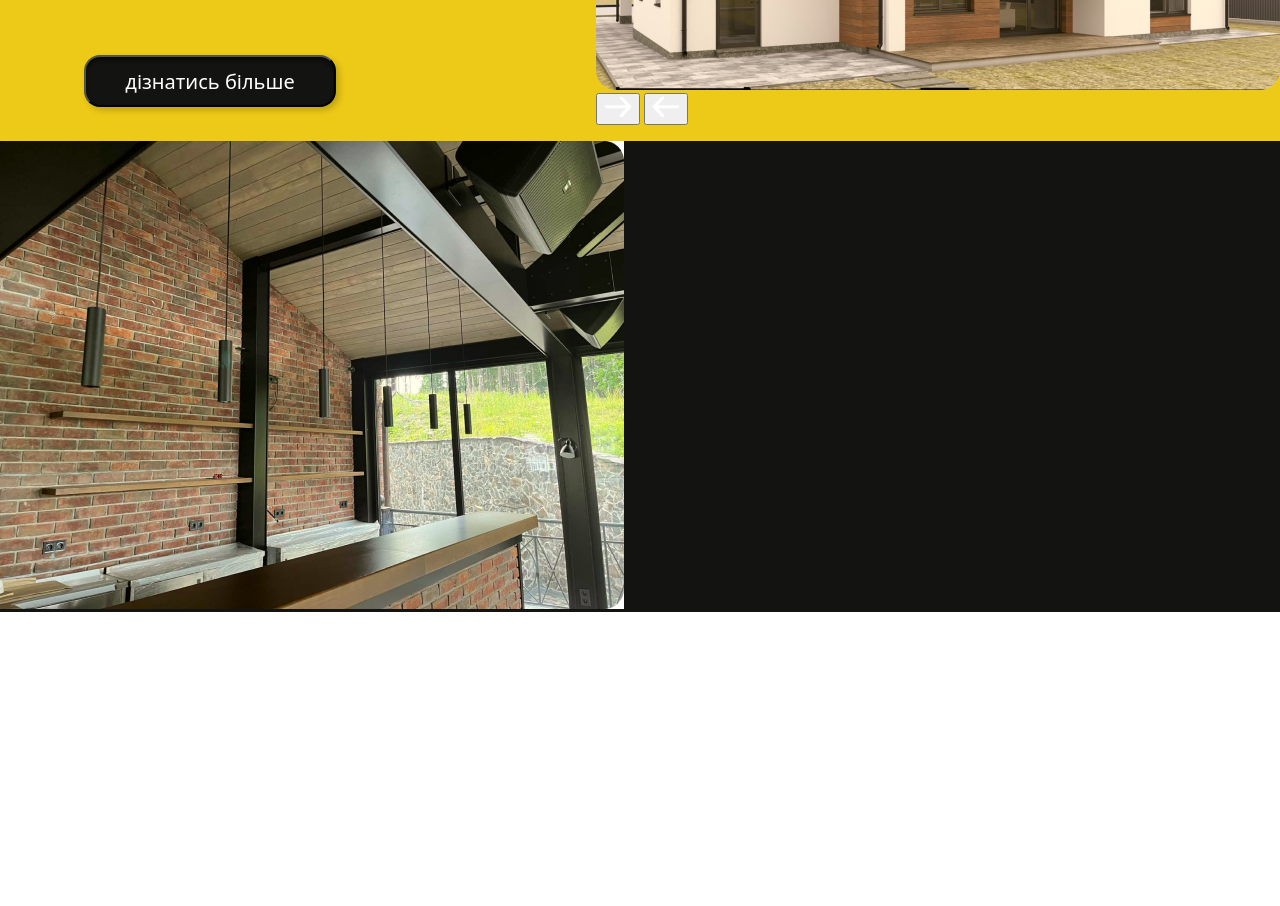
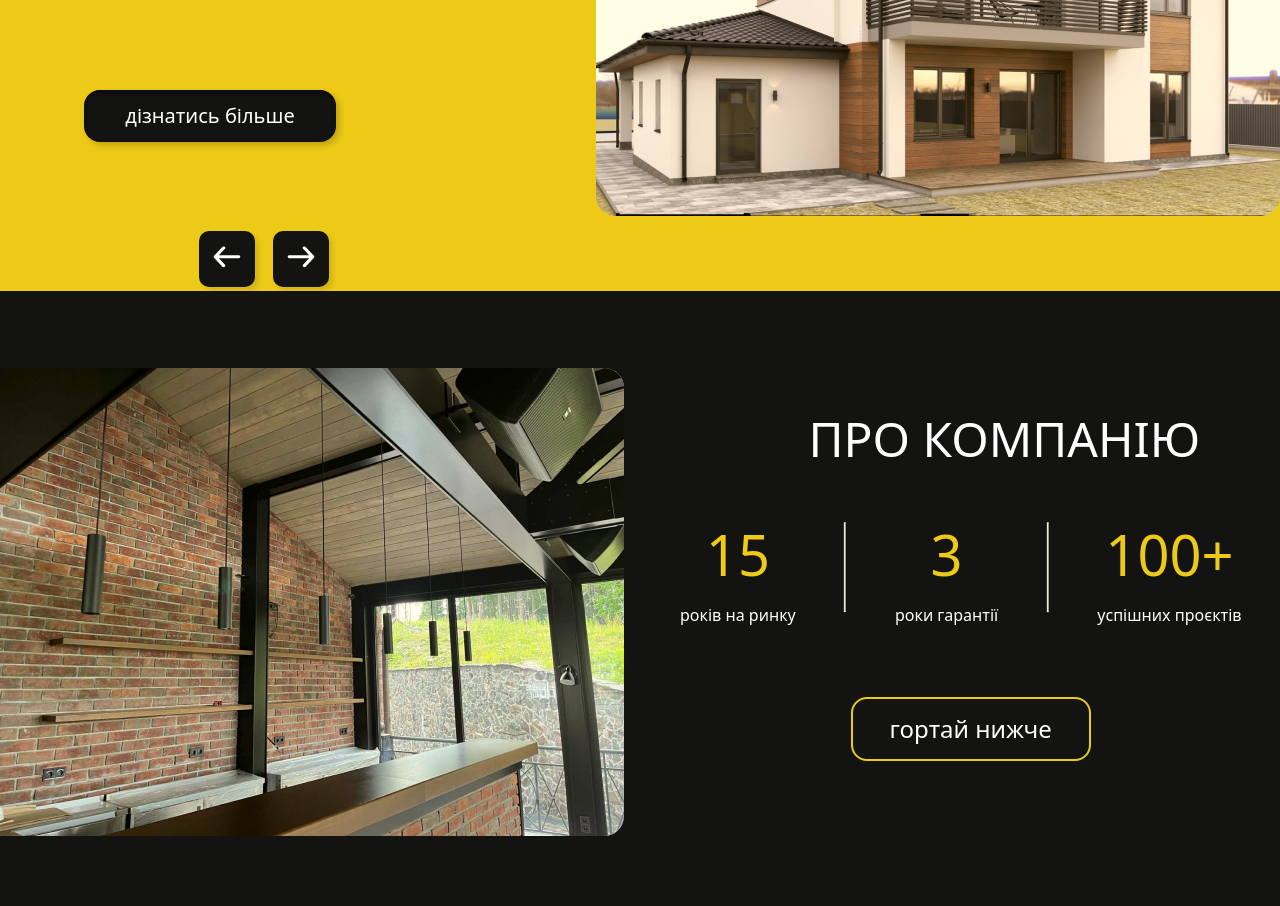
Before and after one commit to LevFurmanov/budteos-freelance-job01, a plain HTML site: page index.html in a window 1280 px wide. Shown: the part 462-1368 px from the top of the page. Before the commit the page ends 1094 px from the top, so only its background shows below. Drawn offline with nearby package versions, Linux system fonts and the light colour scheme.

Commit message:
day1+second-label

```diff
--- a/index.html
+++ b/index.html
@@ -18,7 +18,7 @@
     <header>
         <section class="info-section">
             <div class="header-container">
-                <a href="#"><img src="№" alt="logo" class="header-logo"></a>
+                <a href="#"><img src="images/logo.svg" alt="logo" class="header-logo"></a>
                 <ul class="header-info">
                     <li><a href="">головна</a></li>
                     <li><a href="">послуги</a></li>
@@ -39,8 +39,8 @@
 
                 <div class="image-sec column">
                     <img src="images/modern-house-pic.png" alt="house" class="header-img">
-                    <button type="button" class="under-btn"><img src="images/arrow.svg" alt="arrow right"></button>
-                    <button type="button" class="under-btn"><img src="images/arrow-left.svg" alt="arrow left"></button>
+                    <button type="button" class="under-btn-right"><img src="images/arrow-left.svg" alt="arrow right"></button>
+                    <button type="button" class="under-btn-left"><img src="images/arrow.svg" alt="arrow left"></button>
                 </div>
             </div>
 
@@ -49,14 +49,38 @@
 
     <main>
         <section class="our-features">
-            <div><img src="images/ourfeatures.jpg" alt="kitchen"></div>
-            <div>
-                <h2></h2>
+
+            <div class="features-row">
+                <div class="features-img column"><img src="images/ourfeatures.jpg" alt="kitchen"></div>
+                <div class="about-block column">
+                    <h2 class="about-company">ПРО КОМПАНІЮ</h2>
+                    <ul class="about-list">
+                        <li>
+                            <span class="numspan">15</span>
+                            <p class="textspan">років на ринку</p>
+                        </li>
+                        <hr>
+                        <li>
+                            <span class="numspan">3</span>
+                            <p class="textspan">роки гарантії</p>
+                        </li>
+                        <hr>
+                        <li>
+                            <span class="numspan">100+</span>
+                            <p class="textspan">успішних проєктів</p>
+                        </li>
+                    </ul>
+                    <button type="button" class="features-btn">гортай нижче</button>
+                </div>
             </div>
         </section>
+
         <section class="wework"></section>
+
         <section our-projects></section>
+
         <section class="where-we-work"></section>
+
         <section class="questions"></section>
     </main>
     <footer></footer>
--- a/styles/style.css
+++ b/styles/style.css
@@ -1,6 +1,10 @@
 body{
     margin: 0;
     padding: 0;
+}
+
+button{
+    cursor: pointer;
 }
 
 /*HEADER*/
@@ -48,7 +52,7 @@ body{
 }
 
 .header-tel{
-    margin-right: 2%;
+    margin-right: 3%;
     line-height: 18px;
 }
 .header-tel>li{
@@ -58,6 +62,7 @@ body{
 .header-tel>li>a{
     text-decoration: none;
     color: #131312;
+    margin-left: 1vh;
 }
 
 .under-header{
@@ -73,6 +78,11 @@ body{
     flex: 50%;
 }
 
+.image-sec{
+    position: relative;
+    margin-top: 10%;
+}
+
 .header-btn{
     width: 252px;
     height: 52px;
@@ -84,6 +94,8 @@ body{
     font-weight: 400;
     font-size: 20px;
     margin-left: 3em;
+    line-height: 1;
+    border: none;
 }
 
 h1{
@@ -95,6 +107,11 @@ h1{
 
 .text{
     color: white;
+    font-style: normal;
+    font-weight: 400;
+    font-size: 32px;
+    line-height: 1.3;
+    text-transform: lowercase;
 }
 
 span{
@@ -102,9 +119,112 @@ span{
 }
 
 
+.under-btn-right{
+    width: 7vh;
+    height: 7vh;
+    background: #131312;
+    border-radius: 10px;
+    position: relative;
+    border: none;
+    text-align: center;
+    transform: translate(-50%, -50%);
+    right: 54%;
+    top: 40px;
+    box-shadow: 4px 4px 4px rgba(0, 0, 0, 0.1);
+}
+
+.under-btn-left{
+    width: 7vh;
+    height: 7vh;
+    background: #131312;
+    border-radius: 10px;
+    position: relative;
+    border: none;
+    text-align: center;
+    transform: translate(-50%, -50%);
+    left: -52%;
+    top: 40px;
+    box-shadow: 4px 4px 4px rgba(0, 0, 0, 0.1);
+}
+
 /*OUR FEATURES*/
 
 .our-features{
     width: 100%;
     background-color: #131312;
 }
+
+.features-row {
+    display: flex;
+}
+.about-company {
+    font-style: normal;
+    font-weight: 400;
+    font-size: 48px;
+    line-height: 1.3;
+    text-transform: uppercase;
+    color: #FFFFFF;
+    margin-left: 28%;
+}
+.about-list {
+    list-style: none;
+    display: flex;
+}
+
+.about-list>li{
+    text-align: center;
+    gap: 10px;
+}
+.features-img{
+    width: 100%;
+    margin-top: 6%;
+    margin-bottom: 6%;
+
+}
+
+.features-img>img{
+    border-bottom-right-radius: 20px;
+    border-top-right-radius: 20px;
+}
+.about-block{
+    padding-right: 3%;
+    margin-top: 6%;
+}
+.numspan{
+    color: #EDCA17;
+    font-style: normal;
+    font-weight: 400;
+    font-size: 7vh;
+    line-height: 1.6;
+    text-transform: uppercase;
+}
+
+.textspan{
+    font-style: normal;
+    font-weight: 400;
+    font-size: 2vh;
+    line-height: 0.1;
+    text-transform: lowercase;
+    color: #FFFFFF;
+    text-overflow: wrap;
+}
+
+.features-btn{
+    width: 30vh;
+    height: 8vh;
+    box-sizing: border-box;
+    border: 2px solid #EDCA17;
+    border-radius: 16px;
+    background-color: transparent;
+    color: #FFFFFF;
+    margin-top: 8%;
+    font-size: 24px;
+    margin-left: 35%;
+}
+
+hr{
+    width: 16%;
+    transform: rotate(90deg);
+    background-color: #EDCA17;
+    margin-top: 10%;
+}
```
Also changed, not shown: images/curved-lines-yel.png (added), images/logo.svg (added).
